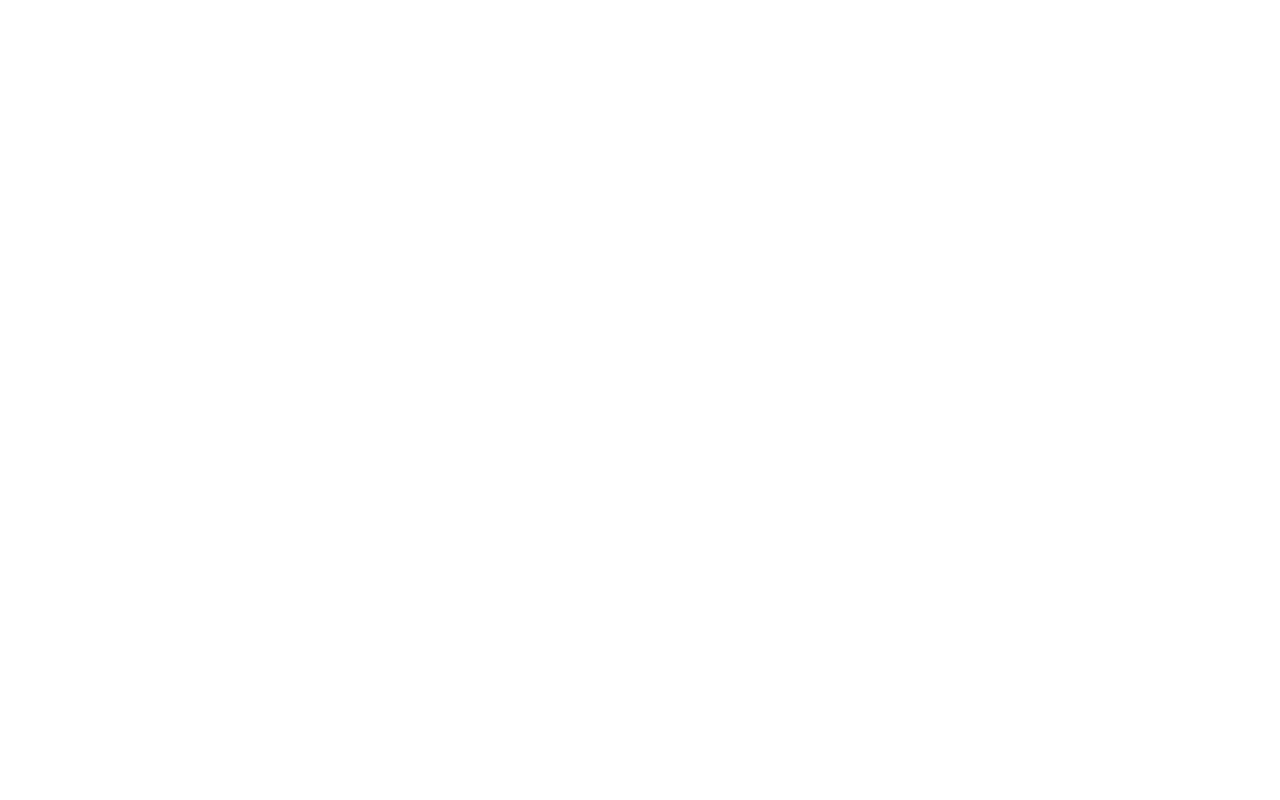
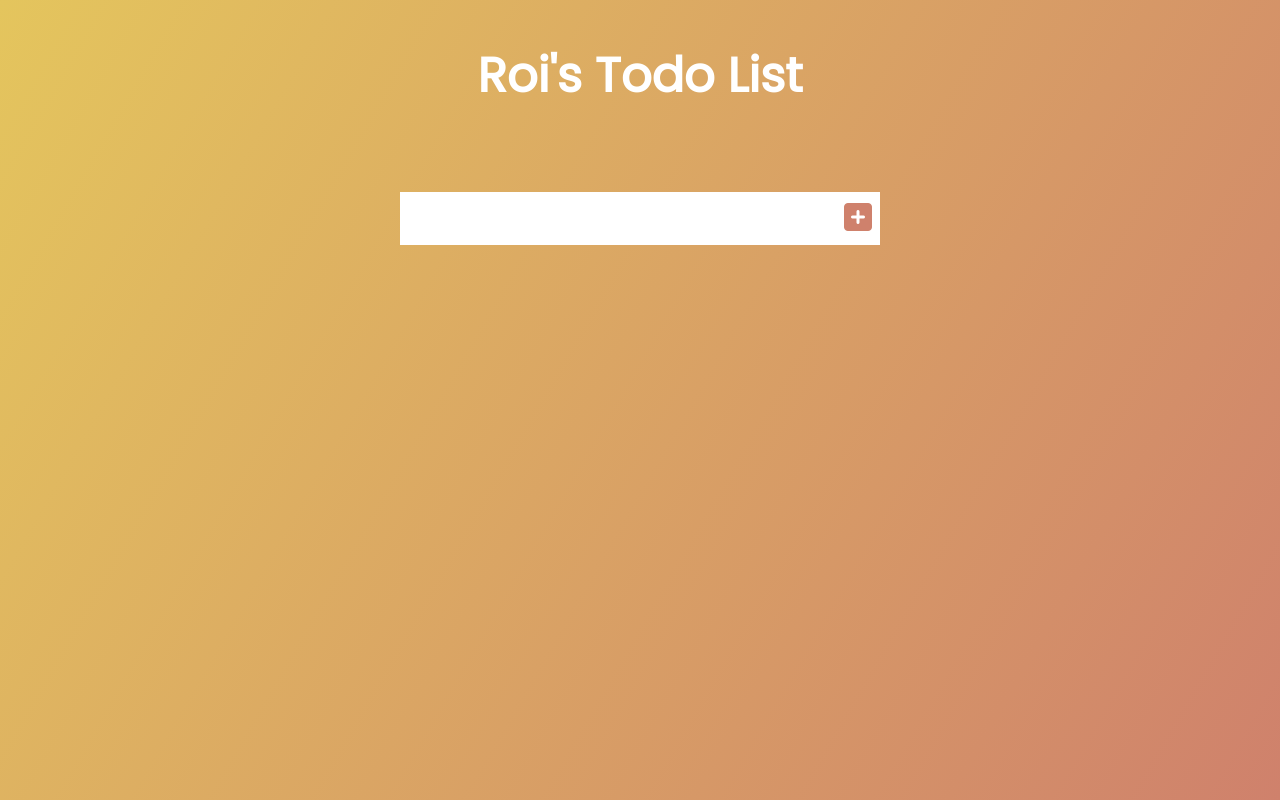
Before and after one commit to RoiMekaiton/todo-app, a plain HTML site: page index.html in a window 1280 px wide. Drawn offline with Linux system fonts and the light colour scheme.

Commit message:
button and form setup (html & css)

```diff
--- a/index.html
+++ b/index.html
@@ -20,6 +20,19 @@
     <title>Todo List</title>
   </head>
   <body>
+    <header>
+      <h1>Roi's Todo List</h1>
+    </header>
+    <form>
+      <input type="text" class="todo-input" />
+      <button class="todo-button" type="submit">
+        <i class="fas fa-plus-square"></i>
+      </button>
+    </form>
+    <div class="todo-container">
+      <ul class="todo-list"></ul>
+    </div>
+
     <script src="./app.js"></script>
   </body>
 </html>
--- a/style.css
+++ b/style.css
@@ -0,0 +1,44 @@
+*{
+    margin: 0;
+    padding: 0;
+    box-sizing: border-box;
+}
+
+body{
+    background-image: linear-gradient(120deg, #e4c55d, #cf816c);
+    color: white;
+    font-family: "Poppins", sans-serif;
+    min-height: 100vh;
+}
+
+header{
+    font-size: 1.5rem;
+}
+
+header, form{
+    padding: 2.5rem;
+    min-height: 0;
+    display: flex;
+    justify-content: center;
+    align-content: center;
+
+}
+
+form input, form button{
+    padding: 0.5rem;
+    font-size: 2rem;
+    border: none;
+    background: white;
+}
+
+form button{
+    color: #cf816c;
+    background: white;
+    cursor: pointer;
+    transform: all 0.3s ease;
+}
+
+form button:hover{
+    background: #cf816c;
+    color: white;
+}
```
